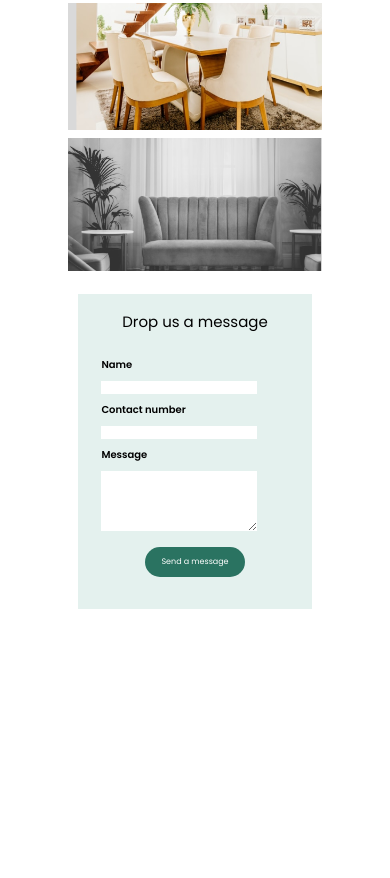
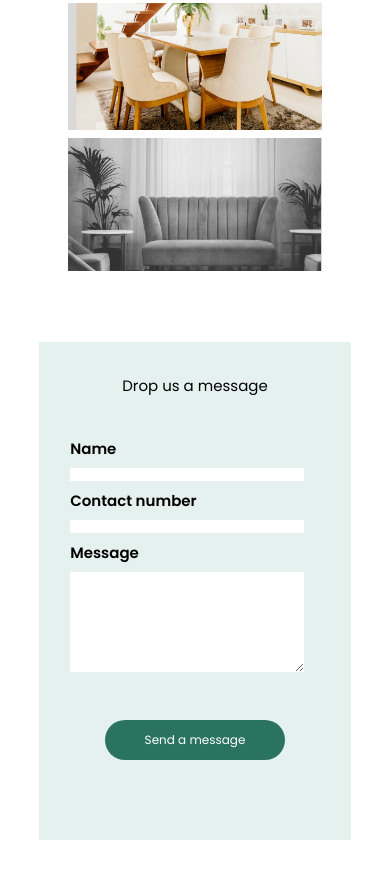
Before and after one commit to Evgenii-Buslaev/FurnitureLandingPage, a plain HTML site: page index.html in a window 390 px wide. Shown: the part 1959-2837 px from the top of the page. Before the commit the page ends 2584 px from the top, so only its background shows below. Drawn offline with Linux system fonts and the light colour scheme.

Commit message:
Changed form size

```diff
--- a/style.css
+++ b/style.css
@@ -493,47 +493,24 @@ label[for="message"] {
   #message {
     height: 100px;
   }
+  .form-container {
+    width: 80vw;
+  }
   label[for="name"],
   label[for="contact_number"],
   label[for="message"] {
     font-size: 15px;
   }
-  .submit-btn {
-    width: 150px;
-    height: 30px;
-    font-size: 10px;
-    border-radius: 40px;
-  }
-}
-
-@media (max-width: 440px) {
   #name,
   #contact_number,
   #message {
     font-size: 10px;
-    width: 40vw;
-  }
-  #message {
-    height: 60px;
-  }
-  label[for="name"],
-  label[for="contact_number"],
-  label[for="message"] {
-    font-size: 10px;
+    width: 60vw;
   }
   .submit-btn {
-    width: 100px;
-    height: 30px;
-    font-size: 8px;
+    width: 180px;
+    height: 40px;
+    font-size: 12px;
     border-radius: 40px;
-    margin: 1rem auto;
-  }
-  .form-container {
-    width: 60vw;
-    margin: 1rem auto;
-    padding: 1rem 0;
-  }
-  .form {
-    margin-top: 1rem;
   }
 }
```
